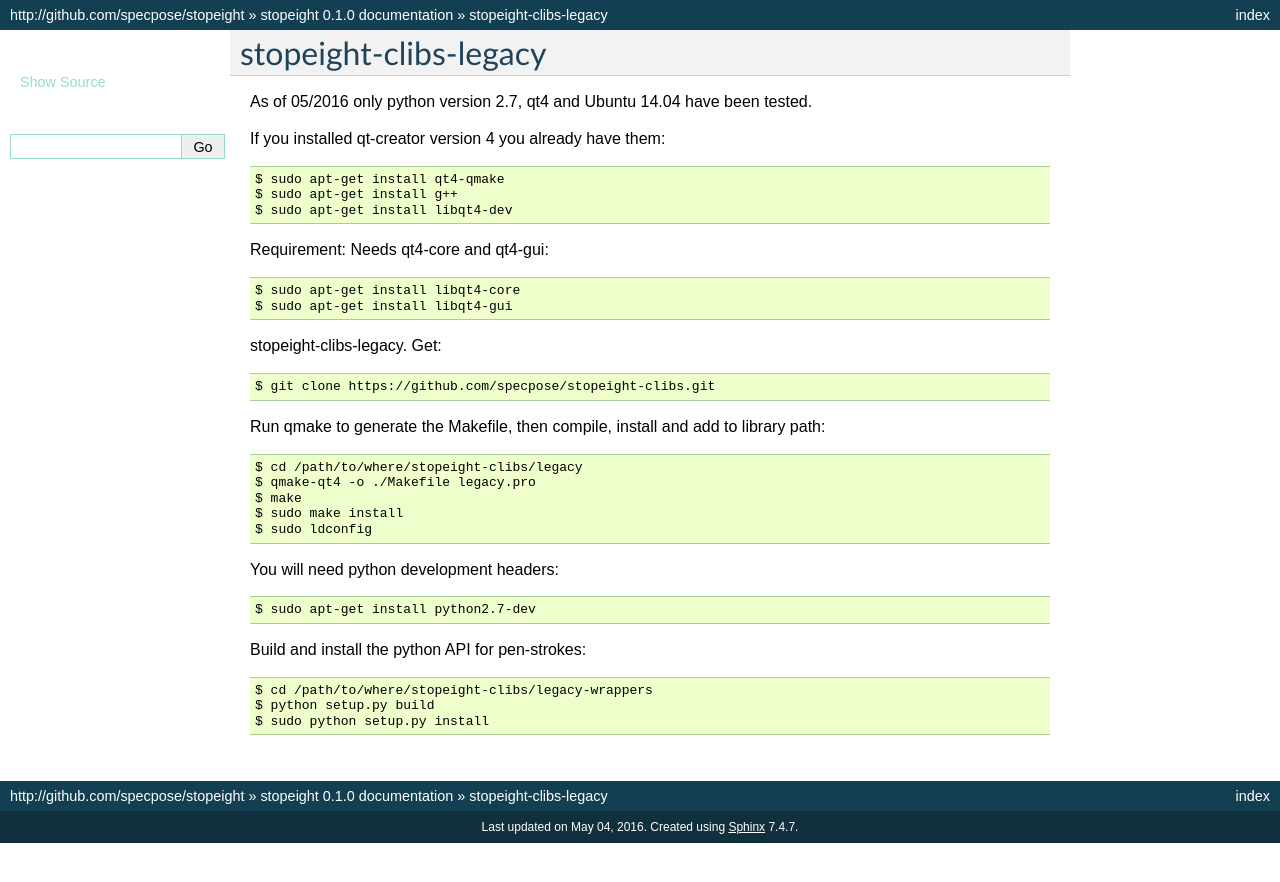
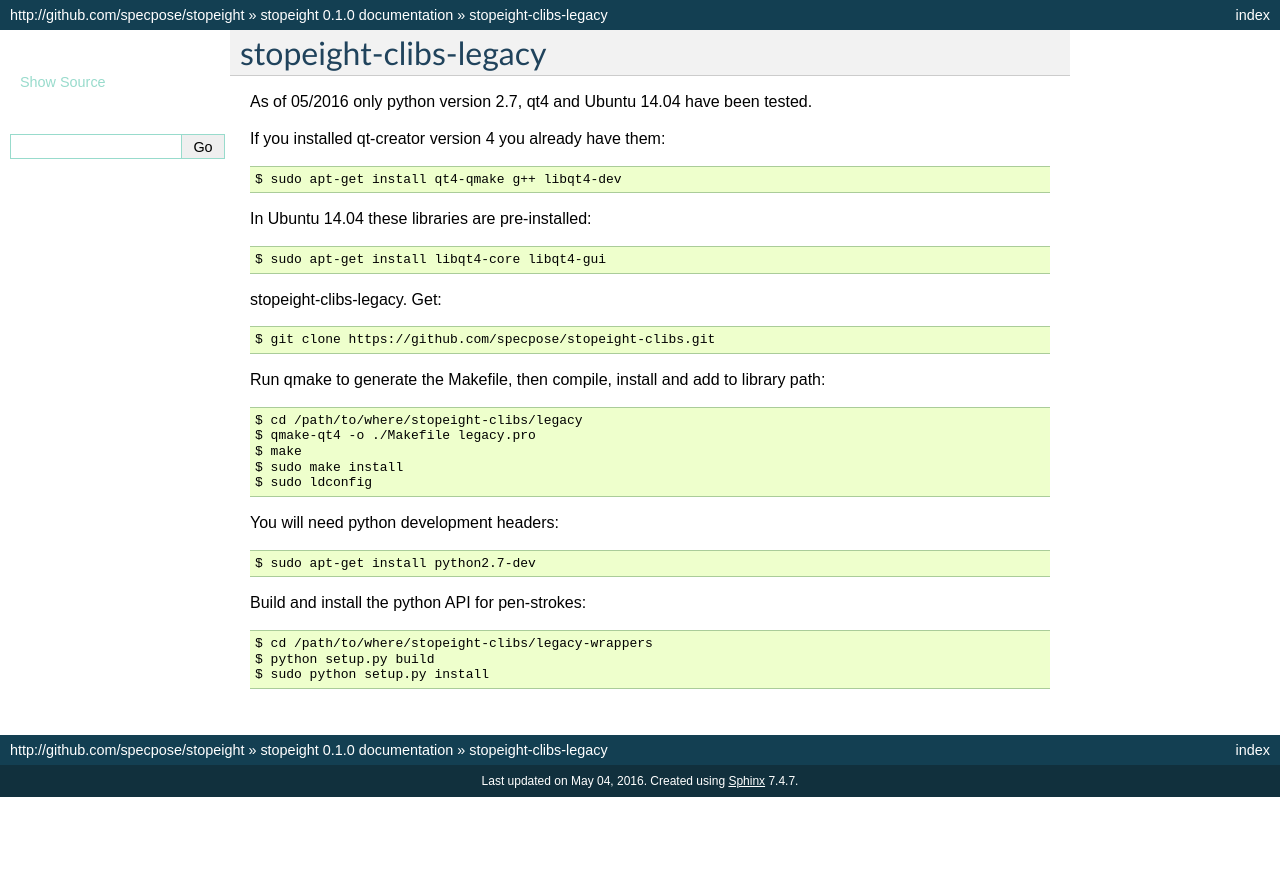
Before and after one commit to specpose/stopeight, a Sphinx documentation site: the page built from doc/build_stroke-analyzer.txt, in a window 1280 px wide. Shown: the top 882 px of the page. Built offline with Sphinx 7.4.7, drawn with Linux system fonts in a browser that asks for light colours.

Commit message:
fixing documentation 33

```diff
--- a/doc/build_stopeight.txt
+++ b/doc/build_stopeight.txt
@@ -1,7 +1,7 @@
 stopeight
 ---------
 
-As of 09/2015 only python version 2.7 has been tested.
+As of 05/2016 only python version 2.7 and Ubuntu 14.04 have been tested.
 
 Get numpy on ubuntu::
 
--- a/doc/build_stroke-analyzer.txt
+++ b/doc/build_stroke-analyzer.txt
@@ -5,14 +5,11 @@
 
 If you installed qt-creator version 4 you already have them::
 
-    $ sudo apt-get install qt4-qmake
-    $ sudo apt-get install g++
-    $ sudo apt-get install libqt4-dev
+    $ sudo apt-get install qt4-qmake g++ libqt4-dev
 
-Requirement: Needs qt4-core and qt4-gui::
+In Ubuntu 14.04 these libraries are pre-installed::
 
-    $ sudo apt-get install libqt4-core
-    $ sudo apt-get install libqt4-gui
+    $ sudo apt-get install libqt4-core libqt4-gui
 
 stopeight-clibs-legacy. Get::
 
```
Also changed, not shown: other parts of doc/build_stopeight.txt (+1 -0 lines).
